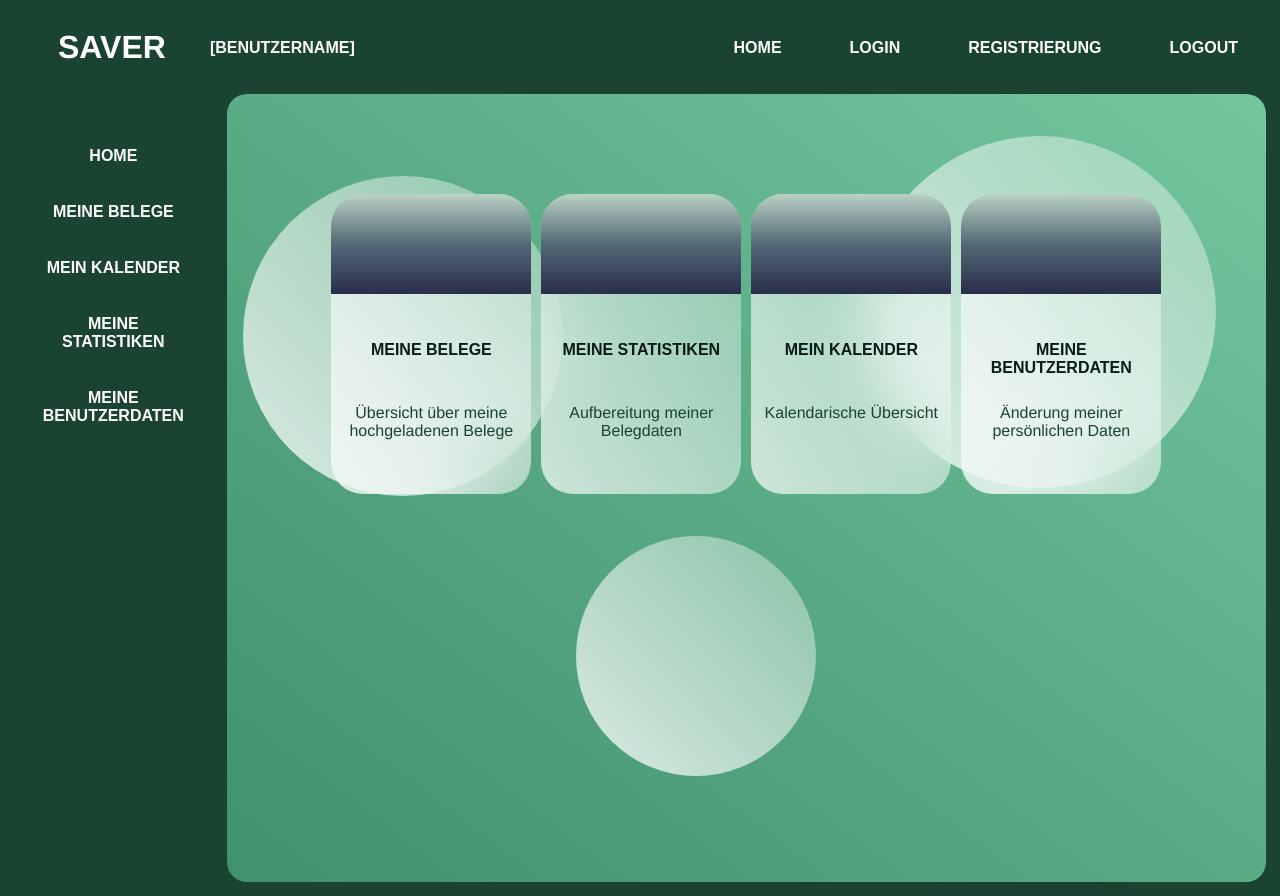
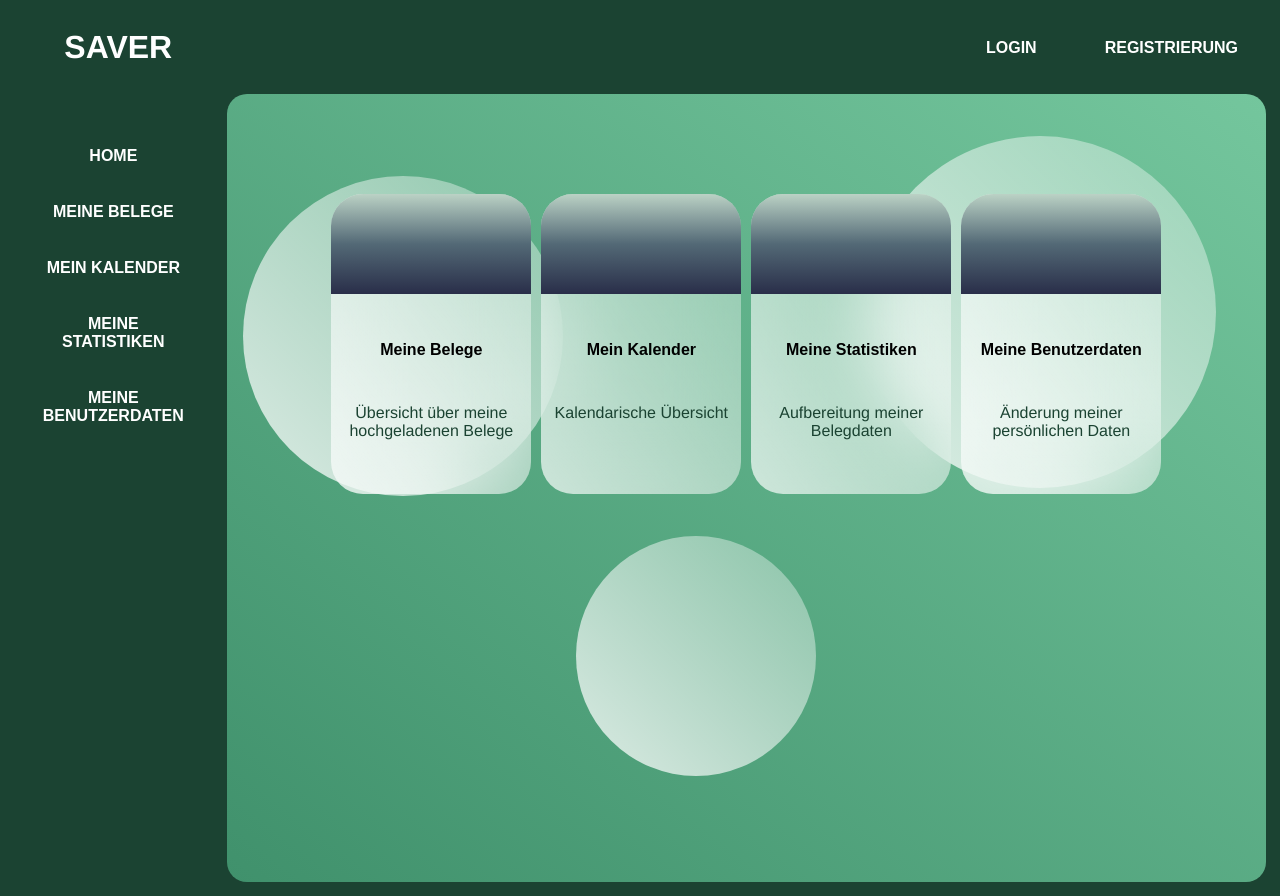
Before and after one commit to sorglos123/SAVER, a Vue app in the folder frontend/: page /dashboard in a window 1280 px wide. Built offline with nearby package versions, Linux system fonts and the light colour scheme; what vuex-router-sync would draw is missing.

Commit message:
[B] Router-Links in Methoden ausgelagert

```diff
--- a/frontend/src/components/Header.vue
+++ b/frontend/src/components/Header.vue
@@ -2,32 +2,18 @@
     <main>
         <div class="bar">
             <div class="title">
-                <h1 style="vertical-align:middle"> SAVER </h1>
+                <h1> SAVER </h1>
                 <!-- <button class="button"> -->
                     <!-- Falls User nicht eingeloggt: Weiterleitung zum Login -->
                     <!-- Falls User eingeloggt: Weiterleitung zu Home -->
                     <!-- <router-link to="/"> <h1> SAVER </h1> </router-link> -->
                 <!-- </button> -->
-                <button class="button">
-                    <router-link to="/user"> [benutzername] </router-link>
-                </button>
             </div>
             <!-- TODO: Zeige die Buttons Login/Registrierung nur an, wenn der Benutzer nicht eingeloggt ist -> Store -->
             <div class="buttons">
-                <button class="button">
-                    <!-- Siehe oben: Weiterleitung zu Home soll über SAVER-Button erfolgen -->
-                    <router-link to="/dashboard"> HOME </router-link>
-                </button>
-                <button class="button">
-                    <router-link to="/"> Login </router-link>
-                </button>
-                <button class="button">
-                    <router-link to="Register"> Registrierung </router-link>
-                </button>
-                <!-- Diesen Button nur zeigen, wenn man sich eingeloggt hat! -->
-                <button class="button">
-                    <router-link to="/"> Logout </router-link>
-                </button>
+                <button class="button" @click="navigateTo({name: 'login'})" type="button" v-if="!$store.state.isUserLoggedIn"> Login </button>
+                <button class="button" @click="navigateTo({name: 'register'})" type="button" v-if="!$store.state.isUserLoggedIn"> Registrierung </button>
+                <button class="button" @click="logout" type="button" v-if="$store.state.isUserLoggedIn"> Logout </button>
             </div>
         </div>
     </main>
@@ -35,7 +21,16 @@
 
 <script>
 export default {
-
+    methods: {
+        navigateTo(route) {
+            this.$router.push(route);
+        },
+        logout() {
+            this.$store.dispatch('setToken', null);
+            this.$store.dispatch('setUser', null);
+            this.$router.push({name: 'login'});
+        }
+    }
 }
 </script>
 
@@ -68,7 +63,7 @@ button a {
 }
 
 .buttons {
-    flex: 3;
+    flex: 6;
     display: flex;
     align-items: right;
     justify-content: flex-end;
@@ -87,6 +82,7 @@ button a {
   font-weight: bolder;
   margin: 4px 2px;
   cursor: pointer;
+  text-transform: uppercase;
 }
 
 .button:hover {
--- a/frontend/src/components/Sidebar.vue
+++ b/frontend/src/components/Sidebar.vue
@@ -3,6 +3,12 @@
         <div class="sidebar">
             <div class="title"> </div>
             <div class="menu-items">
+                <button class="button" @click="navigateTo('/dashboard')" type="button"> Home </button>
+                <button class="button" @click="navigateTo('/receipts')" type="button"> Meine Belege </button>
+                <button class="button" @click="navigateTo('/calendar')" type="button"> Mein Kalender </button>
+                <button class="button" @click="navigateTo('/statistics')" type="button"> Meine Statistiken </button>
+                <button class="button" @click="navigateTo('/user')" type="button"> Meine Benutzerdaten </button>
+                <!--
                 <button class="button">
                     <router-link to="/dashboard" active-class="active" tag="button">
                         <div class="link-container">
@@ -37,7 +43,7 @@
                             Meine Benutzerdaten
                         </div>
                     </router-link>
-                </button>
+                </button> -->
             </div>
         </div>
     </main>
@@ -45,7 +51,11 @@
 
 <script>
 export default {
-
+    methods: {
+        navigateTo(route) {
+            this.$router.push(route);
+        },
+    }
 }
 </script>
 
@@ -88,6 +98,7 @@ button a {
   font-weight: bolder;
   margin: 4px 2px;
   cursor: pointer;
+  text-transform: uppercase;
 }
 
 .button:hover {
--- a/frontend/src/views/home/Dashboard.vue
+++ b/frontend/src/views/home/Dashboard.vue
@@ -7,27 +7,12 @@
                         </div>
                     </div>
                     <div class="link">
-                        <button class="button">
+                      <button class="button" @click="navigateTo('/receipts')" type="button"> Meine Belege </button>
+                      <!-- <button class="button">
                             <router-link to="/receipts"> Meine Belege </router-link>
-                        </button>
+                        </button> -->
                         <div class="text">
                             <p> Übersicht über meine hochgeladenen Belege </p>
-                        </div>
-                    </div>
-                </div>
-        </div>
-        <div class="glass">
-                <div class="card">
-                    <div class="icon">
-                        <div class="fill2">
-                        </div>
-                    </div>
-                    <div class="link">
-                        <button class="button">
-                            <router-link to="/statistics"> Meine Statistiken </router-link>
-                        </button>
-                        <div class="text">
-                            <p> Aufbereitung meiner Belegdaten </p>
                         </div>
                     </div>
                 </div>
@@ -39,9 +24,10 @@
                         </div>
                     </div>
                     <div class="link">
-                        <button class="button">
+                      <button class="button" @click="navigateTo('/calendar')" type="button"> Mein Kalender </button>
+                      <!-- <button class="button">
                             <router-link to="/calendar"> Mein Kalender </router-link>
-                        </button>
+                        </button> -->
                         <div class="text">
                             <p> Kalendarische Übersicht </p>
                         </div>
@@ -52,13 +38,31 @@
         <div class="glass">
                 <div class="card">
                     <div class="icon">
+                        <div class="fill2">
+                        </div>
+                    </div>
+                    <div class="link">
+                      <button class="button" @click="navigateTo('/statistics')" type="button"> Meine Statistiken </button>
+                      <!-- <button class="button">
+                            <router-link to="/statistics"> Meine Statistiken </router-link>
+                        </button> -->
+                        <div class="text">
+                            <p> Aufbereitung meiner Belegdaten </p>
+                        </div>
+                    </div>
+                </div>
+        </div>
+        <div class="glass">
+                <div class="card">
+                    <div class="icon">
                         <div class="fill4">
                         </div>
                     </div>
                     <div class="link">
-                        <button class="button">
+                      <button class="button" @click="navigateTo('/user')" type="button"> Meine Benutzerdaten </button>
+                      <!-- <button class="button">
                             <router-link to="/user"> Meine Benutzerdaten </router-link>
-                        </button>
+                        </button> -->
                         <div class="text">
                             <p> Änderung meiner persönlichen Daten </p>
                         </div>
@@ -73,7 +77,13 @@
 </template>
 
 <script>
-
+export default {
+    methods: {
+        navigateTo(route) {
+            this.$router.push(route);
+        },
+    }
+}
 </script>
 
 
@@ -202,7 +212,6 @@
 button a {
     color: #081c15;
     text-decoration: none;
-    text-transform: uppercase;
 }
 
 .button {
@@ -216,10 +225,6 @@ button a {
   font-weight: bolder;
   margin: 4px 2px;
   cursor: pointer;
-}
-
-.button:hover {
-    color: white;
 }
 
 .error {
--- a/frontend/src/views/home/Receipts.vue
+++ b/frontend/src/views/home/Receipts.vue
@@ -3,9 +3,10 @@
       <section class="glass">
         <div class="upper">
           <div class="upload">
-            <button class="button">
+            <button class="button" @click="navigateTo('/upload')" type="button"> Neuen Beleg hochladen </button>
+            <!-- <button class="button">
               <router-link to="/upload"> Neuen Beleg hochladen </router-link>
-            </button>
+            </button> -->
           </div>
           <div class="header">
               <h1> Meine Belegübersicht </h1>
@@ -75,6 +76,9 @@ export default {
     }
   },
   methods: {
+    navigateTo(route) {
+      this.$router.push(route);
+    },
     displayFile() {
       this.selectedFile = document.getElementById('receipt').files[0];
       console.log(this.selectedFile);
```
